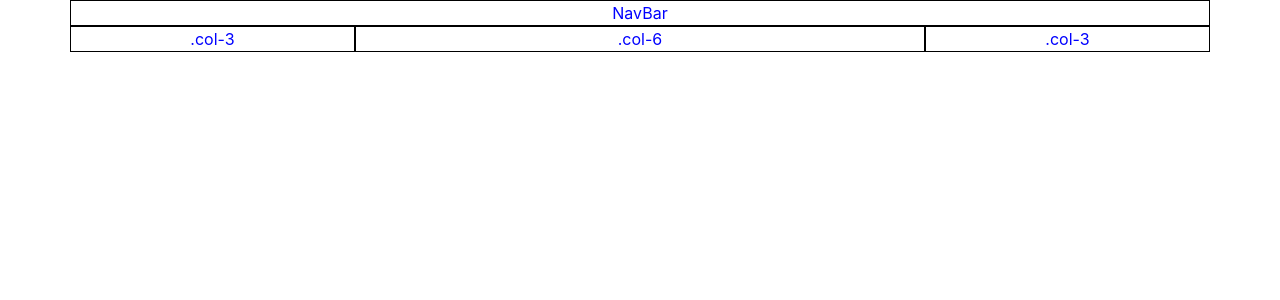
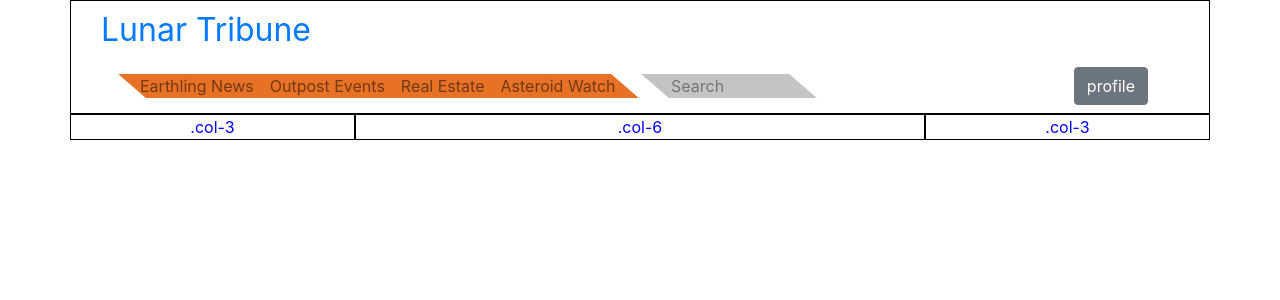
Before and after one commit to weston-bailey/HACK-A-THON, a React (Create React App) app: page / in a window 1280 px wide. Shown: the top 300 px of the page. Built offline with nearby package versions, Linux system fonts and the light colour scheme.

Commit message:
added navbar

```diff
--- a/src/App.js
+++ b/src/App.js
@@ -6,13 +6,16 @@ import { Container, Row, Col } from 'react-bootstrap';
 
 // import { BrowserRouter, Route, Link } from "react-router-dom";
 import Weather from './components/Weather.jsx'
+import NavBar from './components/NavBar';
 
 function App() {
   return (
     <div className="App">
       <Container>
         <Row>
-          <Col className="bords">NavBar</Col>
+          <Col className="bords">
+            <NavBar />
+          </Col>
         </Row>
         <Row>
           <Col md="3" className="bords">.col-3</Col>
--- /dev/null
+++ b/src/components/NavBar.jsx
@@ -0,0 +1,128 @@
+import React, { useState } from 'react';
+import Navbar from 'react-bootstrap/Navbar';
+import Nav from 'react-bootstrap/Nav';
+import NavDropdown from 'react-bootstrap/NavDropdown';
+import Form from 'react-bootstrap/Form';
+import FormControl from 'react-bootstrap/FormControl';
+import Button from 'react-bootstrap/button';
+import { Container, Row, Col, Modal } from 'react-bootstrap';
+
+
+const NavBar = () => {
+
+  const [show, setShow] = useState(false);
+
+  const handleClose = () => setShow(false);
+  const handleShow = () => setShow(true);
+
+  const parallelogramOrange = {
+    width: '100%',
+    height: '100%',
+    transform: 'skew(49deg)',
+    background: '#E77225',
+    position: 'relative',
+    'z-index': '-1'
+  }
+
+  const parallelogramGray = {
+    width: '30%',
+    height: '100%',
+    transform: 'skew(49deg)',
+    background: '#C4C4C4',
+    position: 'relative',
+    'z-index': '-1'
+  }
+
+  const foreground = {
+    position: 'absolute',
+    'z-index': '1'
+  }
+
+  const title = {
+    'font-size': '2rem'
+  }
+
+  const searchForm = {
+    border:'none',
+    // position: 'absolute',
+    // 'z-index': '1',
+    'background-color': 'rgba(0,0,0,0)',
+    'padding-left': '1rem'
+  }
+
+  return (
+    <Container>
+      <Row>
+        <Col xs={2}>
+          <Navbar.Brand href="#home" style={title}>Lunar Tribune</Navbar.Brand>
+        </Col>
+        <Col xs={10}></Col>
+      </Row>
+      <Navbar bg=" " expand="lg">
+        <Navbar.Toggle aria-controls="basic-navbar-nav" />
+        <Navbar.Collapse id="basic-navbar-nav">
+        <Container>
+          <div style={parallelogramOrange}>&nbsp;</div>
+
+          <div style={foreground}>
+            <Nav className="mr-auto">
+              <Nav.Link href="#home">Earthling News</Nav.Link>
+              <Nav.Link href="#link">Outpost Events</Nav.Link>
+              <Nav.Link href="#link">Real Estate</Nav.Link>
+              <Nav.Link href="#link">Asteroid Watch</Nav.Link>
+            </Nav>
+          </div>
+        </Container>
+
+        <Container>
+            <div style={parallelogramGray}>&nbsp;</div>
+          <Form inline style={foreground}>
+            {/* <FormControl type="text" placeholder="Search" className="mr-sm-2" style={searchForm}/> */}
+            <input type="text" placeholder="Search" style={searchForm}></input>
+            {/* <Button variant="outline-success">Search</Button> */}
+          </Form>
+
+          <Button variant="secondary" onClick={handleShow}>
+            profile
+          </Button>
+
+          <Modal show={show} onHide={handleClose}>
+            <Modal.Header closeButton>
+              <Modal.Title>Login</Modal.Title>
+            </Modal.Header>
+
+            <Modal.Body>
+              <Form>
+                <Form.Group controlId="formGroupEmail">
+                  <Form.Label>Email address</Form.Label>
+                  <Form.Control type="email" placeholder="Enter email" />
+                </Form.Group>
+                <Form.Group controlId="formGroupPassword">
+                  <Form.Label>Password</Form.Label>
+                  <Form.Control type="password" placeholder="Password" />
+                </Form.Group>
+              </Form>
+            </Modal.Body>
+
+            <Modal.Footer>
+              <Button variant="secondary" onClick={handleClose}>
+                Submit
+              </Button>
+            </Modal.Footer>
+          </Modal>
+{/*
+          <NavDropdown title="Dropdown" id="basic-nav-dropdown">
+              <NavDropdown.Item href="#action/3.1">Action</NavDropdown.Item>
+              <NavDropdown.Item href="#action/3.2">Another action</NavDropdown.Item>
+              <NavDropdown.Item href="#action/3.3">Something</NavDropdown.Item>
+              <NavDropdown.Containerider />
+              <NavDropdown.Item href="#action/3.4">Separated link</NavDropdown.Item>
+            </NavDropdown> */}
+        </Container>
+        </Navbar.Collapse>
+      </Navbar>
+    </Container>
+  );
+};
+
+export default NavBar;
```
